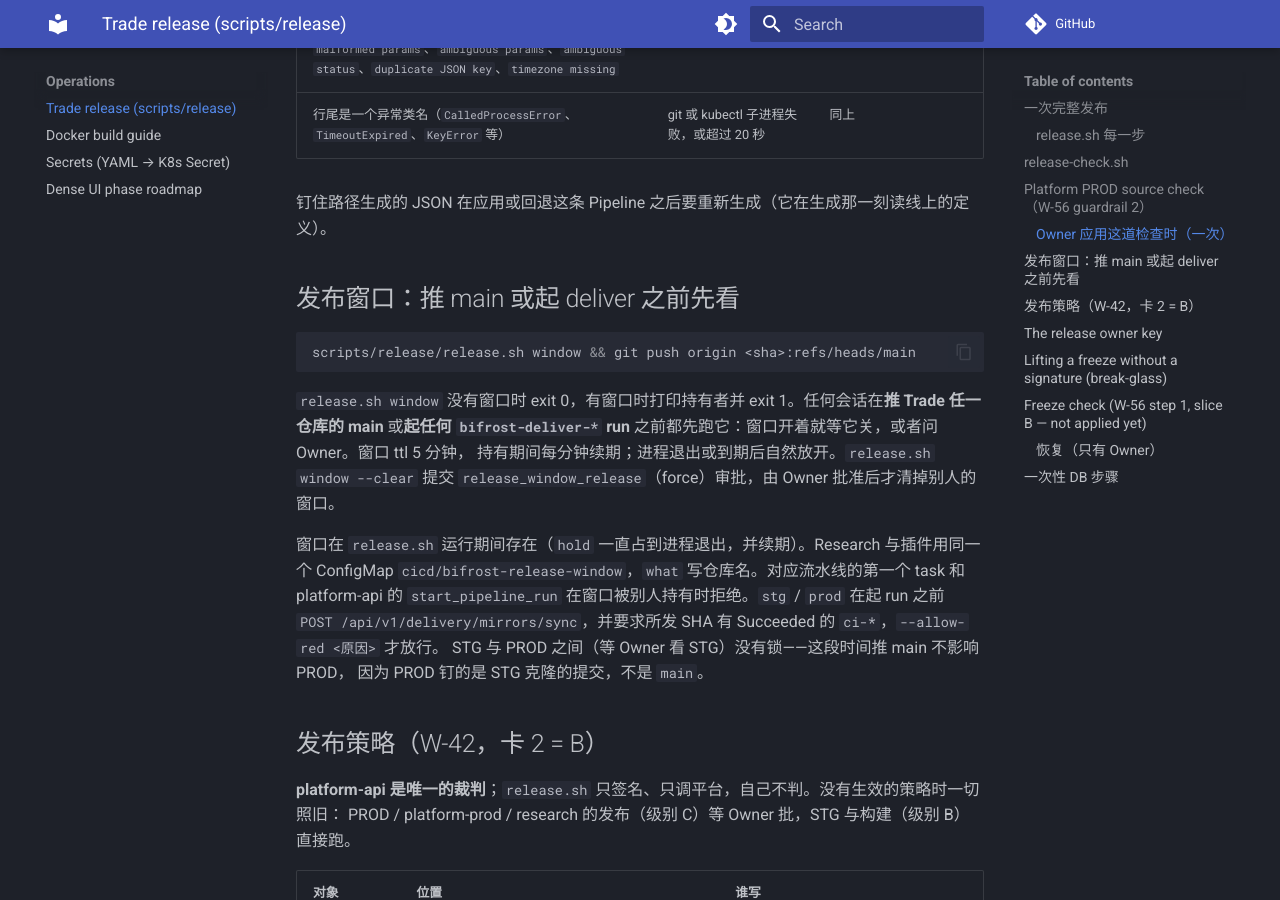
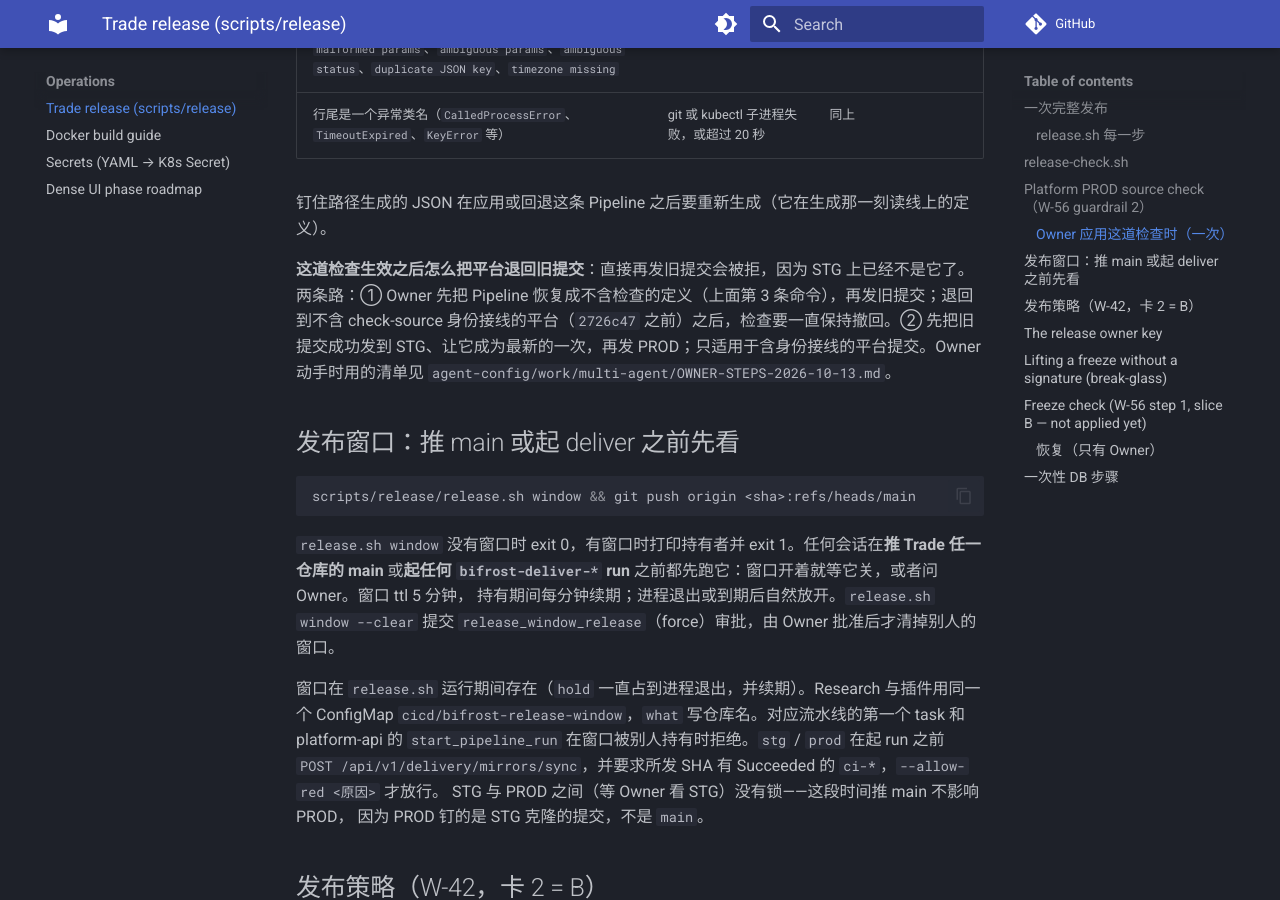
Before and after one commit to weitingzhao/bifrost-trade-infra, an MkDocs documentation site: the page built from docs/RELEASE.md, in a window 1280 px wide and 900 px high, scrolled down 5391 px. Built offline with MkDocs 1.6.1 and Material for MkDocs 9.7.7, drawn with Linux system fonts in a browser that asks for light colours; comment, search, counter and statistics services are not loaded.

Commit message:
docs(release): how to roll the platform back once the source check is applied (W-56, guardrail 2)
Re-delivering an older commit is refused by the check, because STG no longer runs it. Either the Owner
withdraws the check first, or the older commit is delivered to STG first. Found by Codex's check of the
Owner's command sheet (review 137).

Work: W-56

Co-Authored-By: Claude Opus 5.5 <noreply@anthropic.com>
Claude-Session: local_4a4cc96c-2607-4ed7-896d-9f9429571ab4
Claude-Transcript: 410c3a42-993b-4aa7-a3e0-4a9b537c8c02
Change-Id: I89db1b764330f5a5bc75c085390a99c0b88ba1ce
Work: W-56

```diff
--- a/docs/RELEASE.md
+++ b/docs/RELEASE.md
@@ -136,6 +136,8 @@ git show 27e4467:k8s/cicd/tekton/pipeline-deliver-platform-prod.yaml | kubectl a
 | 行尾是一个异常类名（`CalledProcessError`、`TimeoutExpired`、`KeyError` 等） | git 或 kubectl 子进程失败，或超过 20 秒 | 同上 |
 
 钉住路径生成的 JSON 在应用或回退这条 Pipeline 之后要重新生成（它在生成那一刻读线上的定义）。
+
+**这道检查生效之后怎么把平台退回旧提交**：直接再发旧提交会被拒，因为 STG 上已经不是它了。两条路：① Owner 先把 Pipeline 恢复成不含检查的定义（上面第 3 条命令），再发旧提交；退回到不含 check-source 身份接线的平台（`2726c47` 之前）之后，检查要一直保持撤回。② 先把旧提交成功发到 STG、让它成为最新的一次，再发 PROD；只适用于含身份接线的平台提交。Owner 动手时用的清单见 `agent-config/work/multi-agent/OWNER-STEPS-2026-10-13.md`。
 
 ## 发布窗口：推 main 或起 deliver 之前先看
 
```
